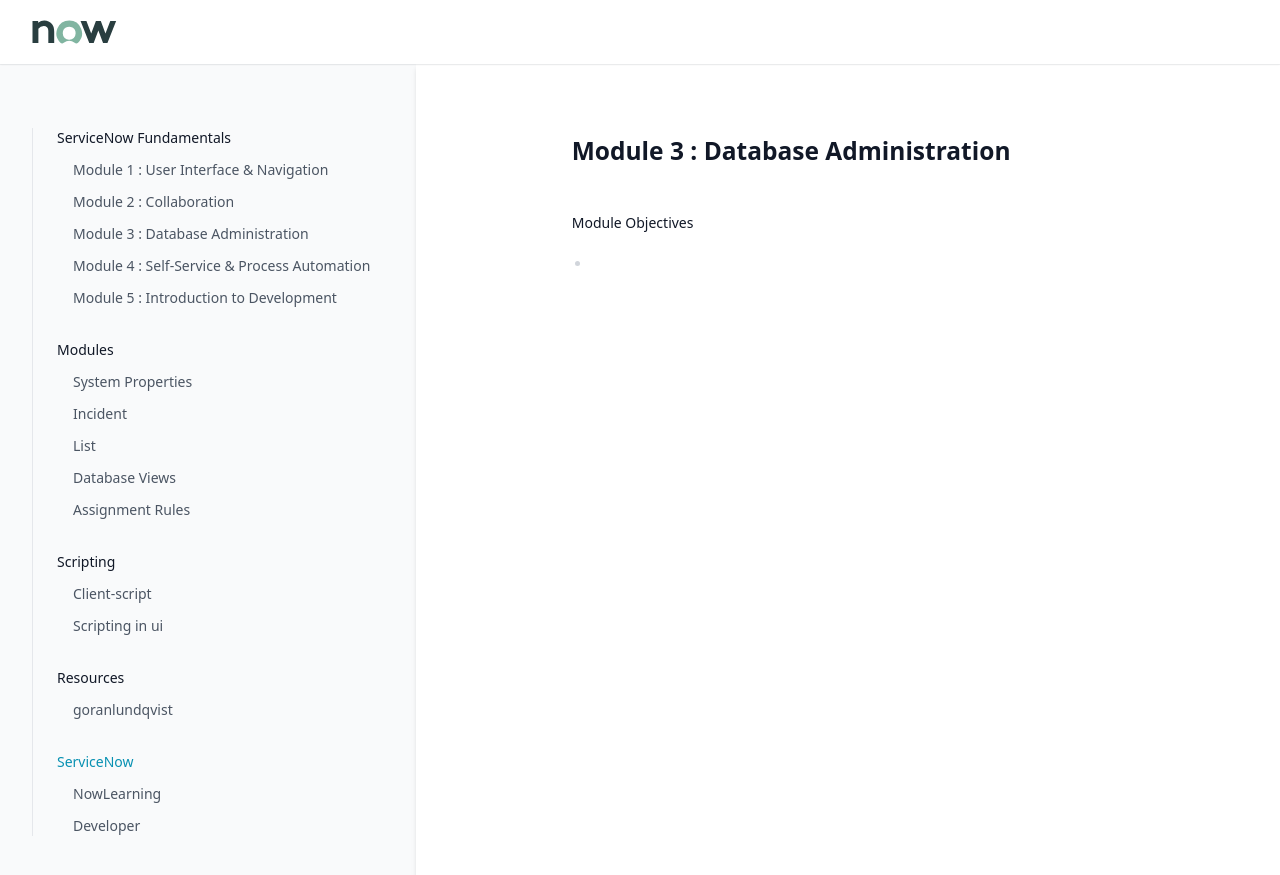
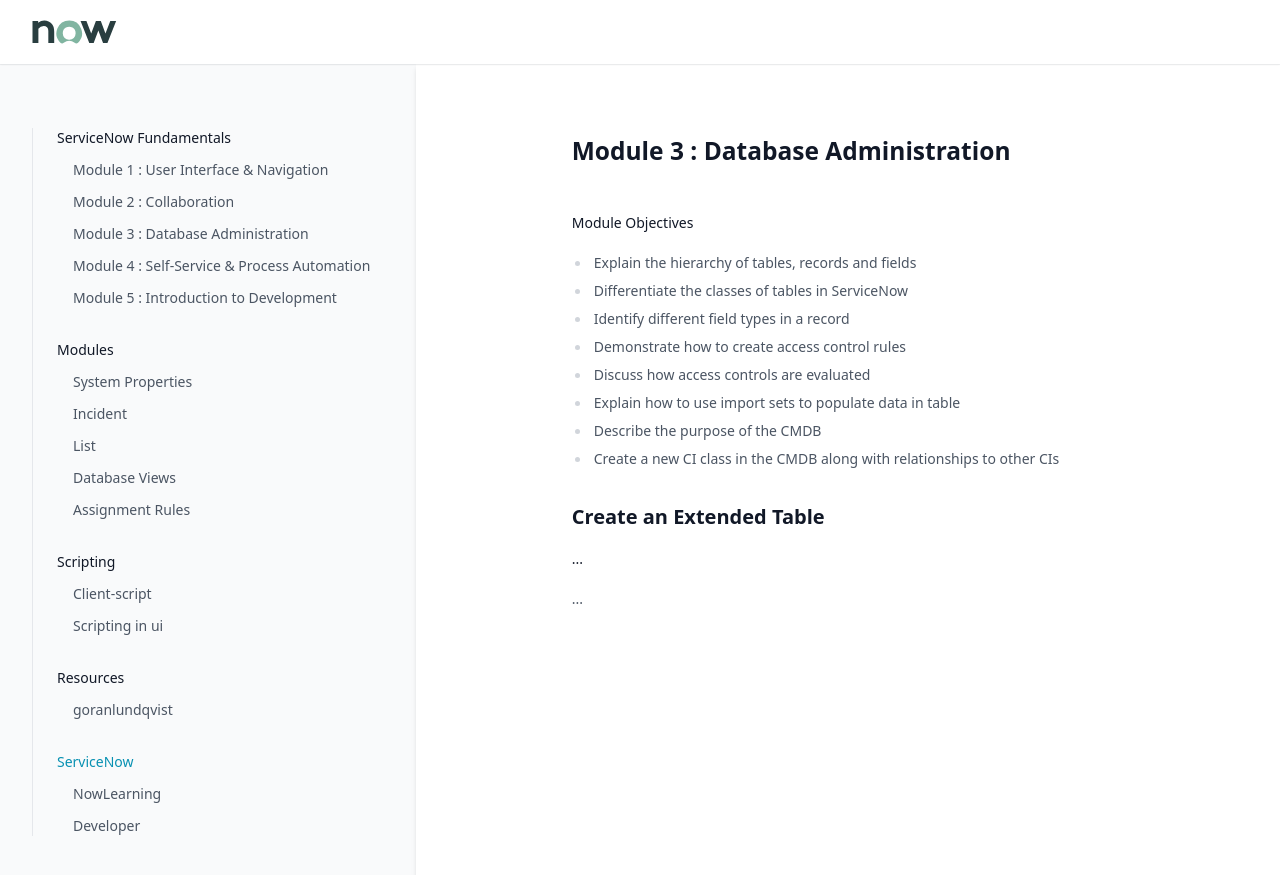
Before and after one commit to greglejeune/ebook, a Jekyll site: the page built from _servicenow/2021-11-01-snf-module3.md, in a window 1280 px wide. Shown: the top 875 px of the page. Built offline with Jekyll 4.4.1, drawn with Linux system fonts in a browser that asks for light colours.

Commit message:
Update 2021-11-01-snf-module3.md

```diff
--- a/_servicenow/2021-11-01-snf-module3.md
+++ b/_servicenow/2021-11-01-snf-module3.md
@@ -9,5 +9,20 @@ category: snf
 <p style="text-align: justify;"><strong>Module Objectives</strong></p>
 
 <ul>
-  <li></li>
+  <li>Explain the hierarchy of tables, records and fields</li>
+  <li>Differentiate the classes of tables in ServiceNow</li>
+  <li>Identify different field types in a record</li>
+  <li>Demonstrate how to create access control rules</li>
+  <li>Discuss how access controls are evaluated</li>
+  <li>Explain how to use import sets to populate data in table</li>
+  <li>Describe the purpose of the CMDB</li>
+  <li>Create a new CI class in the CMDB along with relationships to other CIs</li>
 </ul>
+
+<h2>Create an Extended Table</h2>
+
+<p style="text-align: justify;"><strong>...</strong></p>
+
+<p style="text-align: justify;">
+    ...
+</p>
```
